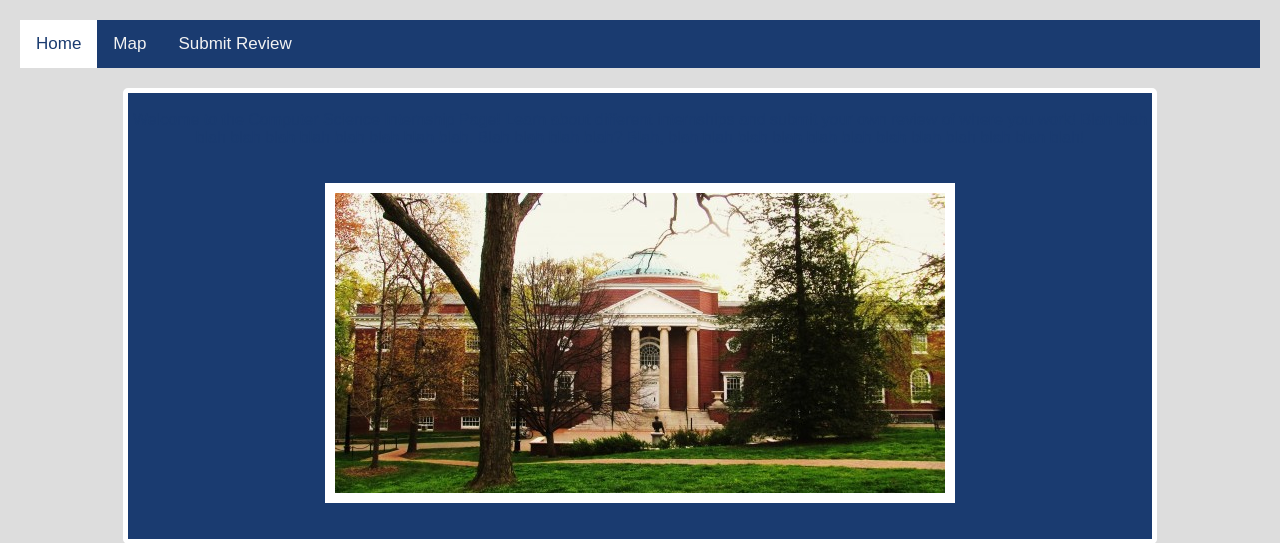
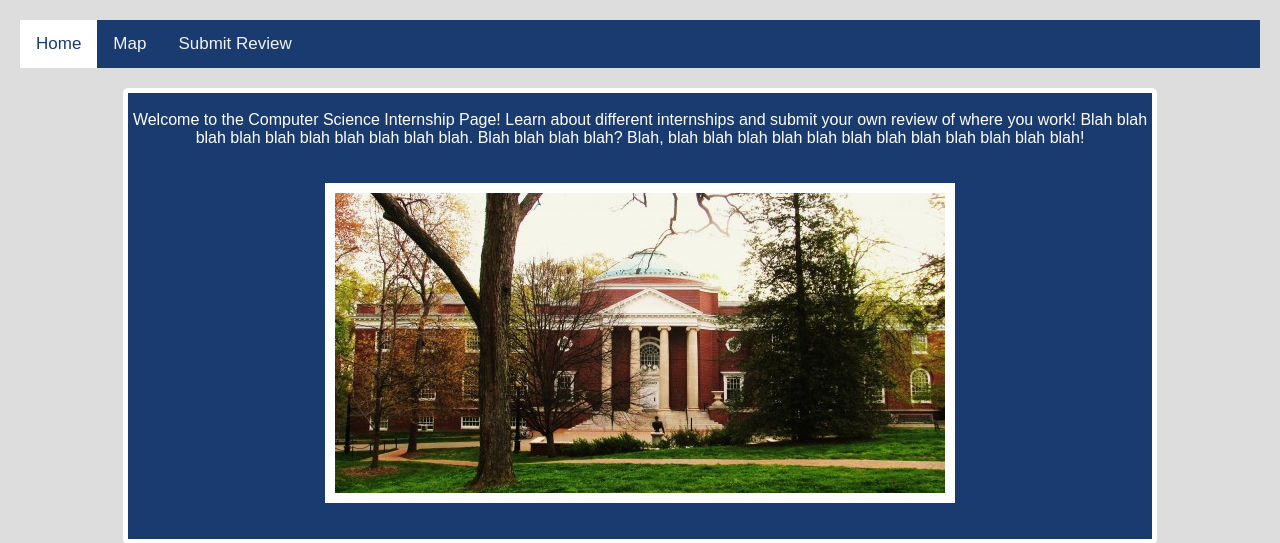
Before and after one commit to ikassim/internship-review, a Flask app: page / in a window 1280 px wide. Shown: the top 543 px of the page. Run offline with Flask 2, Linux system fonts and the light colour scheme; parts of the project's set-up code (start-up, migrations or seed data) failed here and were passed over; some libraries are stand-ins or nearby versions.

Commit message:
changed review page text color to white

```diff
--- a/project/static/css/submitReviewPage.css
+++ b/project/static/css/submitReviewPage.css
@@ -36,7 +36,7 @@ h1{
     margin-right: auto;
 }
 p1{
-    color: #1a3b70;
+    color: #FFFFFF;
     text-align: center
 }
 form{
```
